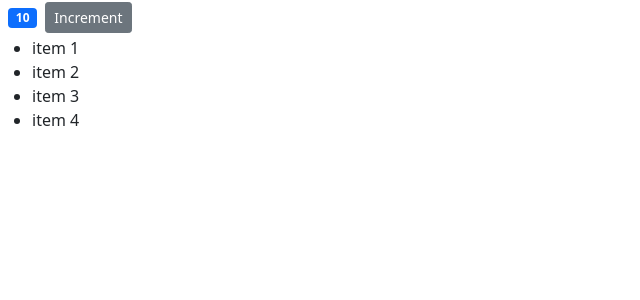
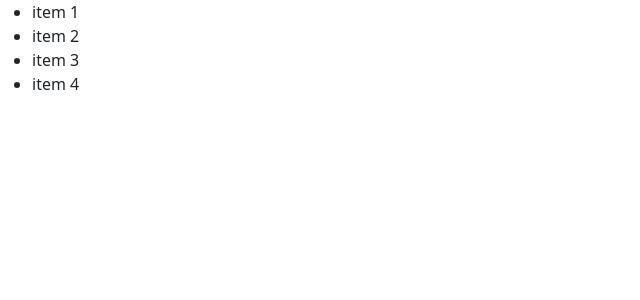
Before and after one commit to yayner2002/virtualcart, a React (Create React App) app: page / in a window 1280 px wide. Shown: the top 300 px of the page, without its empty margins (0-640 px from the left). Built offline with nearby package versions, Linux system fonts and the light colour scheme.

Commit message:
Conditional render contents

```diff
--- a/src/components/counter.js
+++ b/src/components/counter.js
@@ -6,22 +6,27 @@ class Counter extends Component {
     items: ['item 1', 'item 2', 'item 3', 'item 4']
   };
 
-  formatCount() {
-    const { count } = this.state;
-    return count === 0 ? "zero" : count;
+  // formatCount() {
+  //   const { count } = this.state;
+  //   return count === 0 ? "zero" : count;
+  // }
+  conditionalRendering() {
+    if(this.state.items.length === 0) return <p>No Items to display</p>
+    return <ul>{this.state.items.map(listItem => <li key={listItem}>{listItem}</li>)}</ul>
   }
 
   render() {
 
     return (
       <React.Fragment>
-        <span className= {this.getBadgeClasses()}>{this.formatCount()}</span>
+        {/* <span className= {this.getBadgeClasses()}>{this.formatCount()}</span>
         <button className="btn btn-secondary btn-sm">
           Increment
-        </button>
-        <ul>
-          {this.state.items.map(listItem => <li key={listItem}>{listItem}</li>)}
-        </ul>
+        </button> */}
+        <div>
+          {this.state.items.length === 0 && "Please Add new items"}
+          {this.conditionalRendering()}
+        </div>
       </React.Fragment>
     );
   }
```
